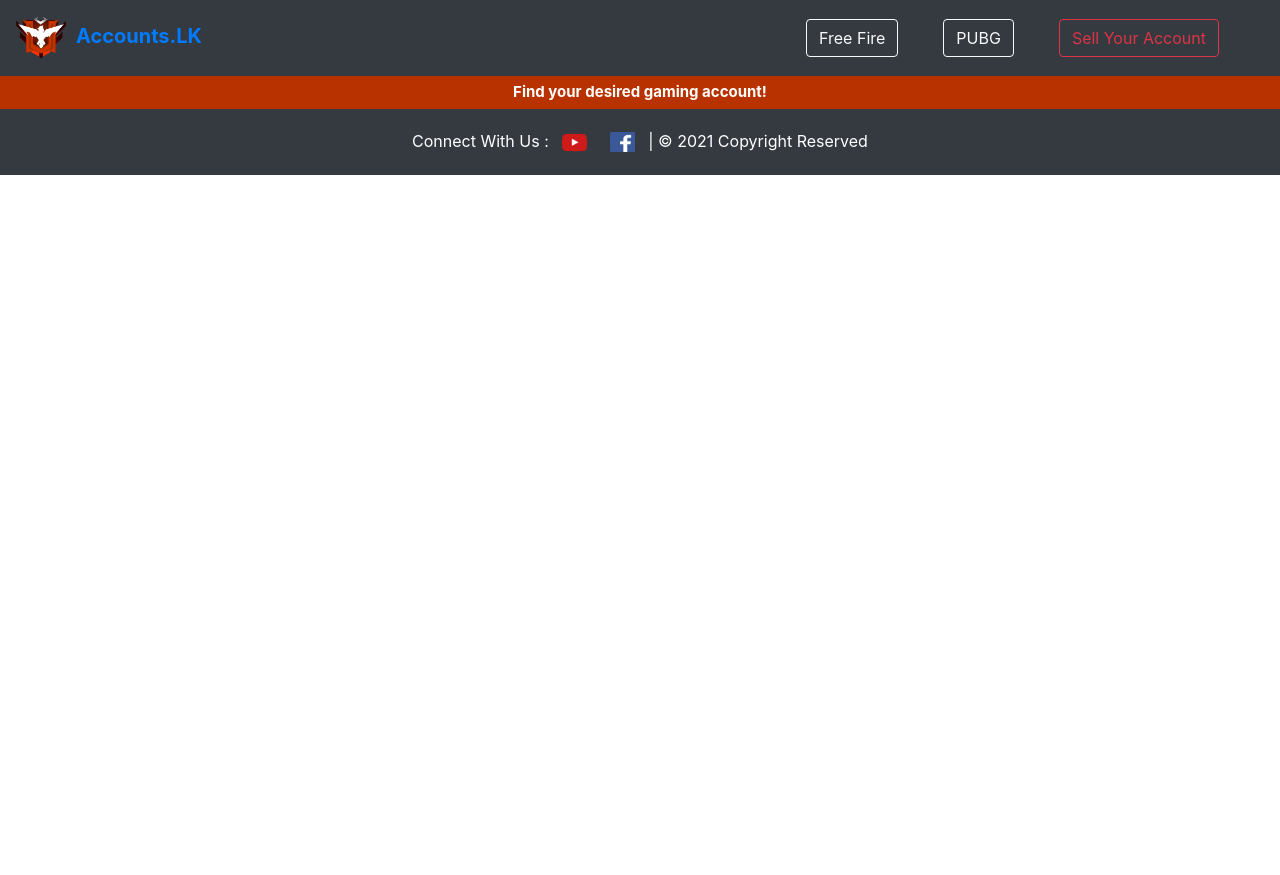
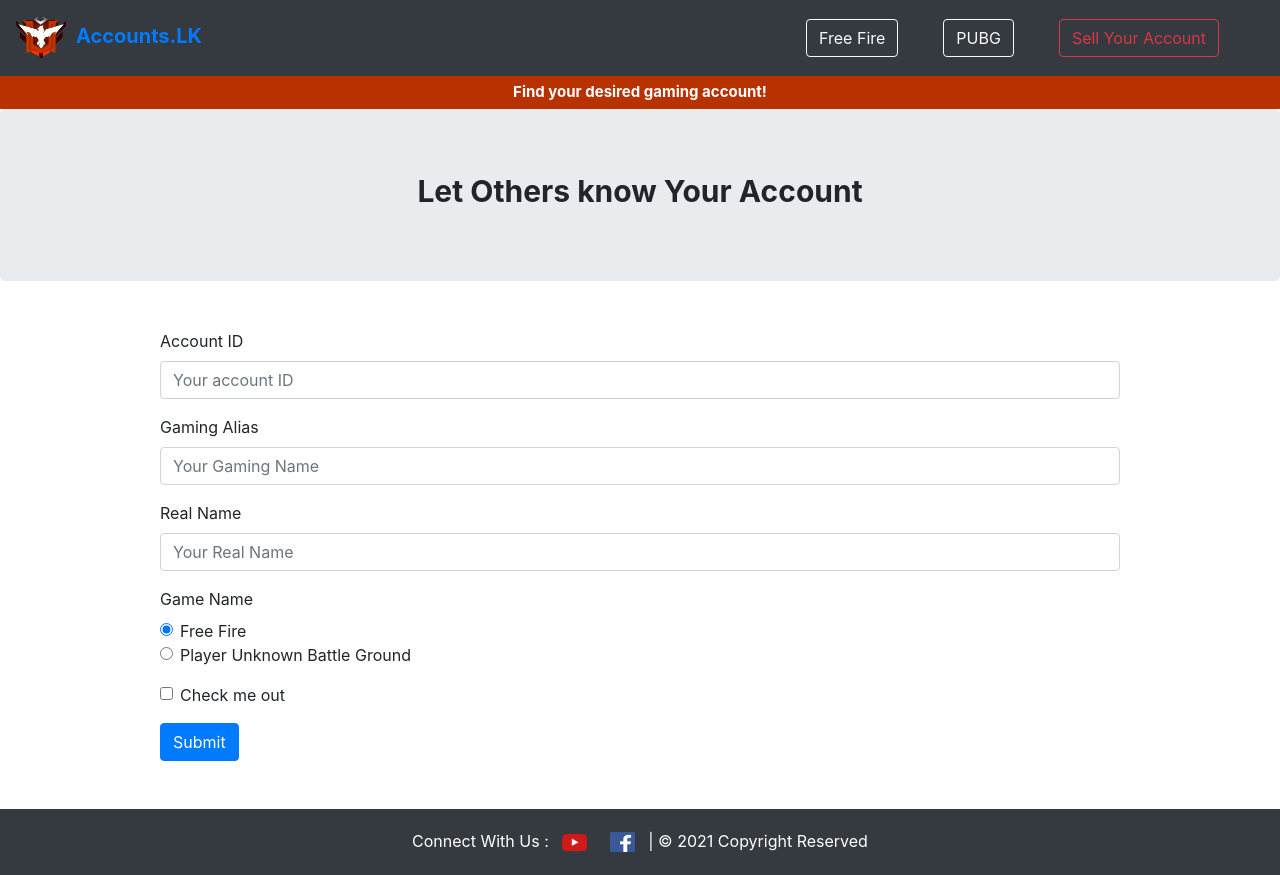
Before and after one commit to pasindu-nawodya/FreeFire-Account-Sale-Web, a React (Create React App) app: page /form in a window 1280 px wide. Before the commit the page ends 800 px from the top, so only its background shows below. Built offline with nearby package versions, Linux system fonts and the light colour scheme.

Commit message:
fix error

```diff
--- a/src/App.js
+++ b/src/App.js
@@ -3,6 +3,7 @@
 import Navbar from "./component/Navbar/navbar";
 import Footer from "./component/footer/footer";
 import Index from "./component/index";
+import Form from "./component/form";
 
 export default function App() {
   return (
@@ -11,6 +12,7 @@
         <Navbar />
         <Switch>
           <Route path="/" exact component={Index} />
+          <Route path="/form" exact component={Form} />
         </Switch>
       </Router>
       <Footer/>
--- /dev/null
+++ b/src/component/TitleBanner/TitleBanner.js
@@ -0,0 +1,17 @@
+import React, { Component } from 'react'
+
+export default class TitleBanner extends Component {
+    render() {
+        return (
+            <div>
+                <main role="main">
+                    <section className="jumbotron text-center">
+                        <div className="container">
+                            <h1 style={{fontSize:"30px"}}><b>{this.props.TitleName}</b></h1>
+                        </div>
+                    </section>
+                </main>
+            </div>
+        )
+    }
+}
--- /dev/null
+++ b/src/component/form.js
@@ -0,0 +1,46 @@
+import React from 'react';
+import TitleBanner from '../component/TitleBanner/TitleBanner';
+
+export default function form() {
+    return (
+        <div>
+            <TitleBanner TitleName="Let Others know Your Account"/>
+            <div className="mt-5 w-75 ml-auto mr-auto mb-5">
+                <form>
+                    <div className="mb-3">
+                        <label for="exampleInputPassword1" className="form-label">Account ID</label>
+                        <input type="text" name="accountid" className="form-control" placeholder="Your account ID" required/>
+                    </div>
+                    <div className="mb-3">
+                        <label for="exampleInputPassword1" className="form-label">Gaming Alias</label>
+                        <input type="text" name="gamingalies" className="form-control" placeholder="Your Gaming Name" required/>
+                    </div>
+                    <div className="mb-3">
+                        <label for="exampleInputPassword1" className="form-label">Real Name</label>
+                        <input type="text" name="realname" className="form-control" placeholder="Your Real Name" required/>
+                    </div>
+                    <div className="mb-3">
+                        <label for="exampleInputPassword1" className="form-label">Game Name</label>
+                        <div class="form-check">
+                            <input class="form-check-input" name checked type="radio" name="gridRadios" id="gridRadios2" value="option2" />
+                            <label class="form-check-label" for="gridRadios2">
+                            Free Fire
+                            </label>
+                        </div>
+                        <div class="form-check">
+                            <input class="form-check-input" type="radio" name="gridRadios" id="gridRadios2" value="option2" />
+                            <label class="form-check-label" for="gridRadios2">
+                            Player Unknown Battle Ground
+                            </label>
+                        </div>
+                    </div>
+                    <div className="mb-3 form-check">
+                        <input type="checkbox" className="form-check-input" id="exampleCheck1" />
+                        <label className="form-check-label" for="exampleCheck1">Check me out</label>
+                    </div>
+                    <button type="submit" className="btn btn-primary">Submit</button>
+                </form>
+            </div>
+        </div>
+    )
+}
```
